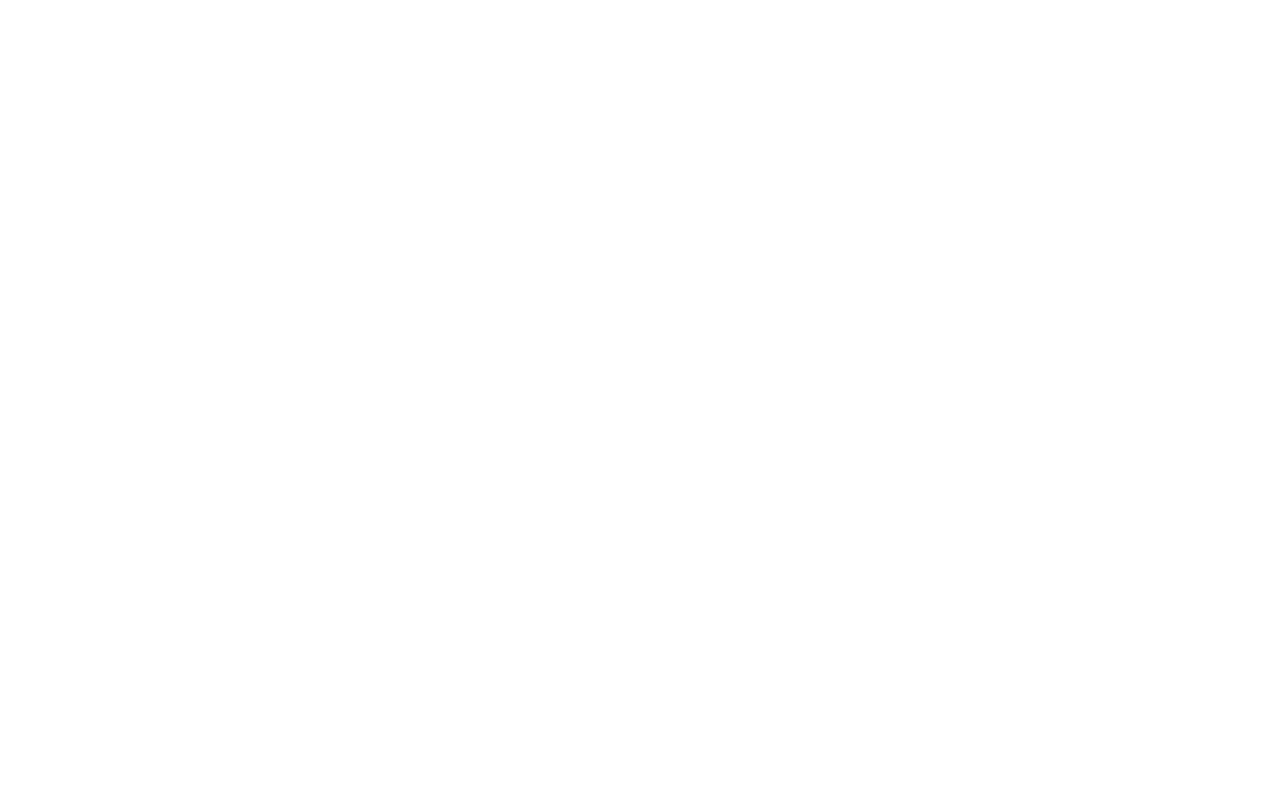
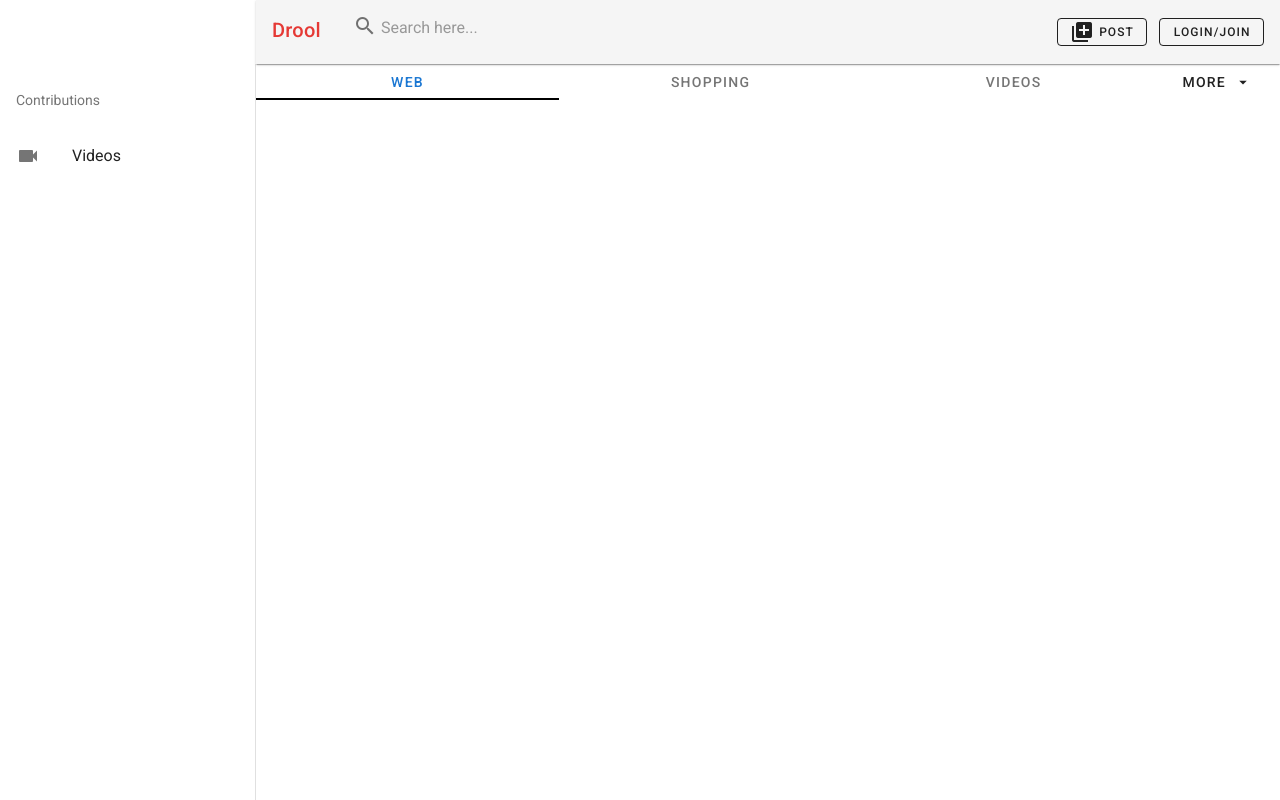
Before and after one commit to AbhayChandel/drool-vue-client, a Nuxt app: page /profile in a window 1280 px wide. Before the commit this address had no page. Built offline with nearby package versions, Linux system fonts and the light colour scheme.

Commit message:
Added Profile menu bar

```diff
--- a/components/navigation/UserMenu.vue
+++ b/components/navigation/UserMenu.vue
@@ -8,22 +8,33 @@
 
     <v-list min-width="275">
       <v-list-item
-        ><v-list-item-title class="subtitle-1 my-1"
-          >Welcome back,
-          <span
-            class="subtitle-1 font-weight-medium red--text text--darken-1 ml-2"
-            >{{ userDetails.username }}</span
-          ></v-list-item-title
+        ><v-list-item-title class="subtitle-1 my-1">
+          <span class="subtitle-1 font-weight-medium ml-1">{{
+            userDetails.username
+          }}</span></v-list-item-title
         >
       </v-list-item>
       <v-divider class="mb-2"></v-divider>
       <v-list-item>
-        <v-list-item-title>My Profile</v-list-item-title>
+        <v-list-item-action class="ma-0 mr-3">
+          <v-icon>mdi-account-box</v-icon>
+        </v-list-item-action>
+        <v-list-item-title>
+          <nuxt-link :to="{ name: 'profile', params: { id: userDetails.id } }"
+            >My Profile</nuxt-link
+          >
+        </v-list-item-title>
       </v-list-item>
       <v-list-item>
+        <v-list-item-action class="ma-0 mr-3">
+          <v-icon>mdi-settings-outline </v-icon>
+        </v-list-item-action>
         <v-list-item-title>Account Settings</v-list-item-title>
       </v-list-item>
       <v-list-item @click="signOutAction">
+        <v-list-item-action class="ma-0 mr-3">
+          <v-icon>mdi-logout </v-icon>
+        </v-list-item-action>
         <v-list-item-title>Sign Out</v-list-item-title>
       </v-list-item>
     </v-list>
--- /dev/null
+++ b/components/profile/BottomNav.vue
@@ -0,0 +1,26 @@
+<template>
+  <v-bottom-navigation scroll-target="#scroll-area-1" hide-on-scroll absolute>
+    <v-btn text color="deep-purple accent-4">
+      <span>Recents</span>
+      <v-icon>mdi-history</v-icon>
+    </v-btn>
+
+    <v-btn text color="deep-purple accent-4">
+      <span>Favorites</span>
+      <v-icon>mdi-heart</v-icon>
+    </v-btn>
+
+    <v-btn text color="deep-purple accent-4">
+      <span>Nearby</span>
+      <v-icon>mdi-map-marker</v-icon>
+    </v-btn>
+    <v-btn text color="deep-purple accent-4">
+      <span>Nearby</span>
+      <v-icon>mdi-map-marker</v-icon>
+    </v-btn>
+    <v-btn text color="deep-purple accent-4">
+      <span>Nearby</span>
+      <v-icon>mdi-map-marker</v-icon>
+    </v-btn>
+  </v-bottom-navigation>
+</template>
--- /dev/null
+++ b/components/profile/LeftMenu.vue
@@ -0,0 +1,25 @@
+<template>
+  <v-navigation-drawer v-model="drawer" app clipped>
+    <v-subheader class="mt-3 grey--text text--darken-1"
+      >Contributions</v-subheader
+    >
+    <v-list>
+      <v-list-item>
+        <v-list-item-action>
+          <v-icon>mdi-video</v-icon>
+        </v-list-item-action>
+        <v-list-item-content>
+          <v-list-item-title>
+            Videos
+          </v-list-item-title>
+        </v-list-item-content>
+      </v-list-item>
+    </v-list>
+  </v-navigation-drawer>
+</template>
+
+<script>
+export default {};
+</script>
+
+<style></style>
--- /dev/null
+++ b/components/profile/Profile.vue
@@ -0,0 +1,23 @@
+<template>
+  <v-container fill-height fluid style="max-width:1366px;" class="pa-0">
+    <TopMenu />
+    <v-row style="height:100%;" class="pa-0 ma-0">
+      <v-col id="menu-col" class="pa-0"><LeftMenu /></v-col>
+      <v-col id="main-content-col" class="pa-0"></v-col>
+      <v-col id="others-col" class="pa-0"></v-col>
+    </v-row>
+  </v-container>
+</template>
+
+<script>
+import LeftMenu from "@/components/profile/LeftMenu";
+import TopMenu from "@/components/profile/TopMenu";
+export default {
+  components: {
+    LeftMenu,
+    TopMenu
+  }
+};
+</script>
+
+<style></style>
--- /dev/null
+++ b/components/profile/TopMenu.vue
@@ -0,0 +1,57 @@
+<template v-slot:extension>
+  <v-tabs
+    v-model="currentItem"
+    fixed-tabs
+    slider-color="black"
+    class=""
+    id="profileMenuBar"
+  >
+    <v-tab v-for="item in items" :key="item" :href="'#tab-' + item">
+      {{ item }}
+    </v-tab>
+
+    <v-menu v-if="more.length" bottom left>
+      <template v-slot:activator="{ on }">
+        <v-btn text class="align-self-center mr-4" v-on="on">
+          more
+          <v-icon right>mdi-menu-down</v-icon>
+        </v-btn>
+      </template>
+
+      <v-list class="grey lighten-3">
+        <v-list-item v-for="item in more" :key="item" @click="addItem(item)">
+          {{ item }}
+        </v-list-item>
+      </v-list>
+    </v-menu>
+  </v-tabs>
+</template>
+
+<script>
+export default {
+  data() {
+    return {
+      currentItem: "tab-Web",
+      items: ["Web", "Shopping", "Videos"],
+      more: ["Images", "News", "Maps", "Books", "Flights", "Apps"]
+    };
+  },
+
+  methods: {
+    addItem(item) {
+      const removed = this.items.splice(0, 1);
+      this.items.push(...this.more.splice(this.more.indexOf(item), 1));
+      this.more.push(...removed);
+      this.$nextTick(() => {
+        this.currentItem = "tab-" + item;
+      });
+    }
+  }
+};
+</script>
+
+<style>
+#profileMenuBar .v-slide-group {
+  display: block;
+}
+</style>
--- /dev/null
+++ b/pages/profile/index.vue
@@ -0,0 +1,26 @@
+<template>
+  <div>
+    <AppBar />
+    <MenuDrawer />
+    <v-content>
+      <Profile />
+    </v-content>
+  </div>
+</template>
+
+<script>
+import Profile from "@/components/profile/Profile";
+import AppBar from "@/components/navigation/AppBar";
+import MenuDrawer from "@/components/navigation/MenuDrawer";
+import BottomNav from "@/components/profile/BottomNav";
+export default {
+  components: {
+    AppBar,
+    MenuDrawer,
+    Profile,
+    BottomNav
+  }
+};
+</script>
+
+<style></style>
```
